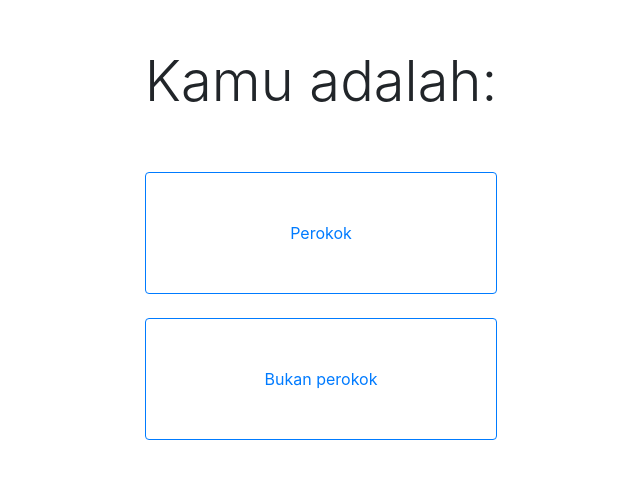
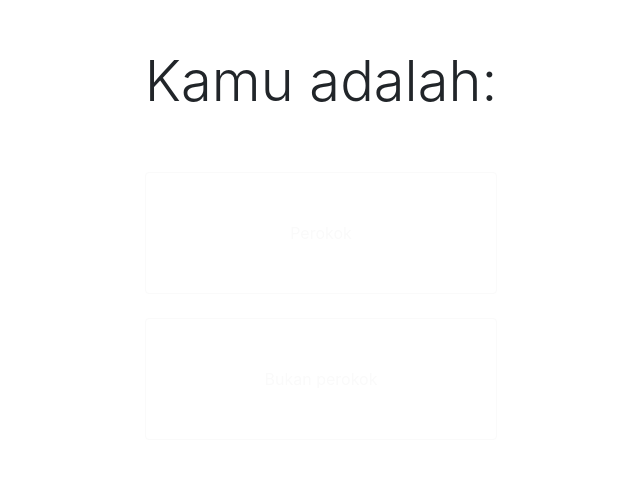
Before and after one commit to mazkaaa/covid, a website: page option.html in a window 1280 px wide. Shown: the part 156-634 px from the top of the page, without its empty margins (319-959 px from the left). Drawn offline with nearby package versions, Linux system fonts and the light colour scheme.

Commit message:
Added some changes to UI

```diff
--- a/app.js
+++ b/app.js
@@ -43,11 +43,13 @@ function closeInstruction(){
 	$(".scanIdText").removeClass("open")
 	$("#instruction").addClass("text-white")
 	$("#powered").addClass("text-white")
+	$(".btn").removeClass("open")
 }
 
 function openInstruction(){
 	$("#instruction").removeClass("text-white")
 	$(".scanIdText").addClass("bgWhite")
+	$(".btn").addClass("open")
 	$("#powered").removeClass("text-white")
 }
 
--- a/css/option.css
+++ b/css/option.css
@@ -1,3 +1,9 @@
 html, body {
     height: 100%;
 }
+.btn-outline-primary {
+	border-color: #fafafa;
+}
+.btn {
+	color: #fafafa;
+}
--- a/css/style.css
+++ b/css/style.css
@@ -12,11 +12,13 @@
 
 }
 
-.btn-outline-primary {
-	border-color: #fafafa;
+.btn {
+	visibility: hidden;
+    opacity: 0;
 }
-.btn {
-	color: #fafafa;
+.btn.open{
+	visibility: visible;
+    opacity: 1;
 }
 
 .option1{
```
